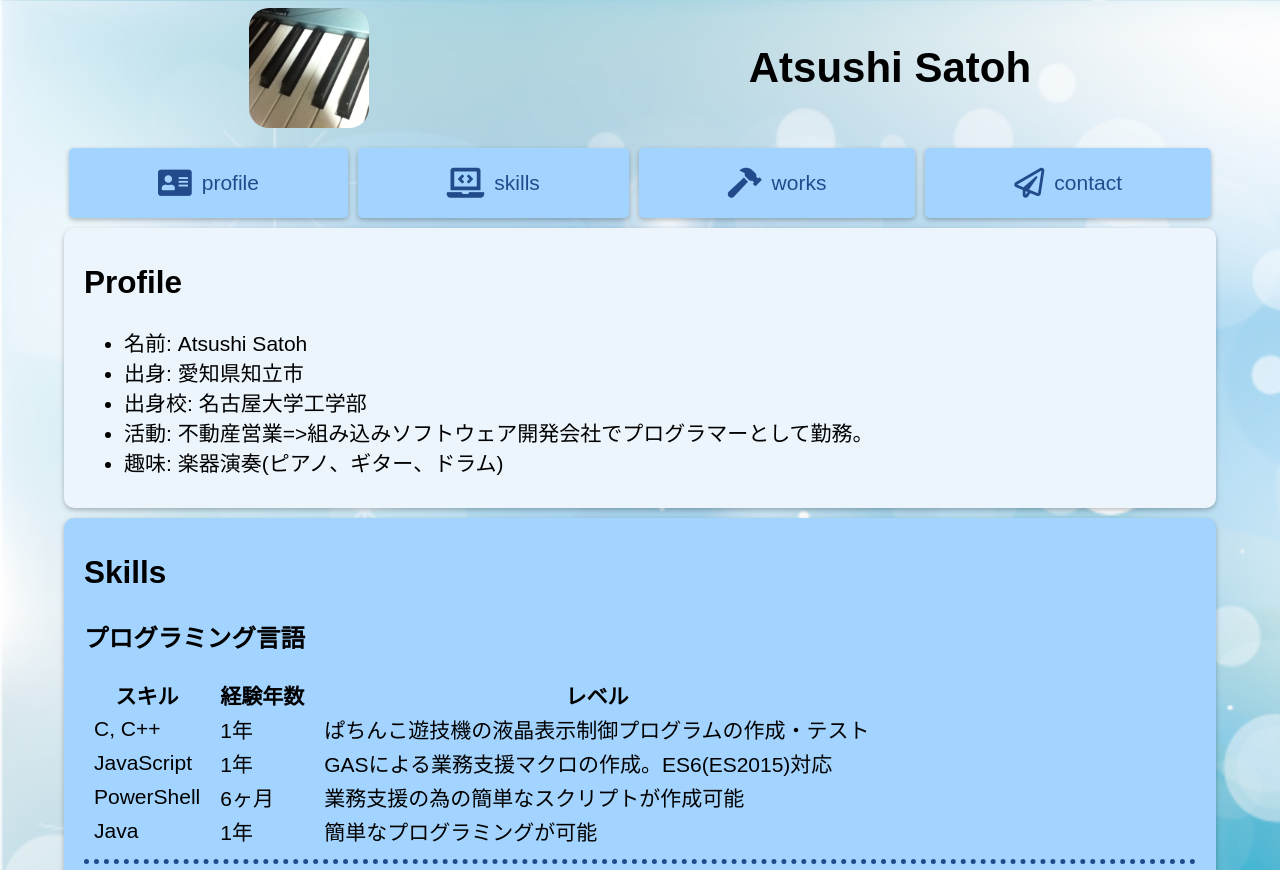
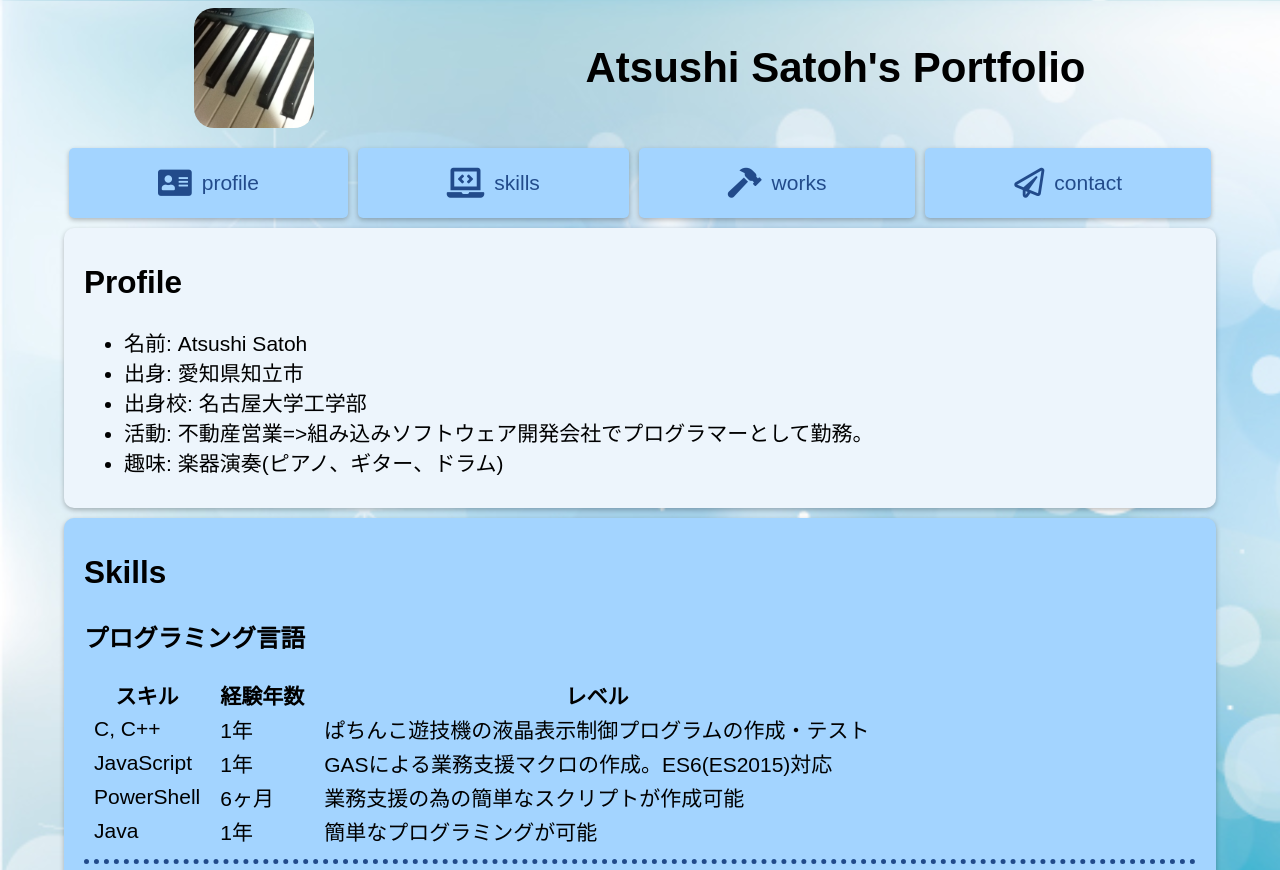
Before and after one commit to Atsushikeys/myPortfolio, a website built with Parcel: page index.html in a window 1280 px wide. Shown: the top 870 px of the page. Built offline with nearby package versions, Linux system fonts and the light colour scheme.

Commit message:
change h1 content

```diff
--- a/index.html
+++ b/index.html
@@ -16,7 +16,7 @@
       <header>
         <div id="topContent">
           <img id="topIconImg" src="img/key.jpg" alt="iconPhoto" />
-          <h1>Atsushi Satoh</h1>
+          <h1>Atsushi Satoh's Portfolio</h1>
         </div>
         <nav>
           <ul>
```
